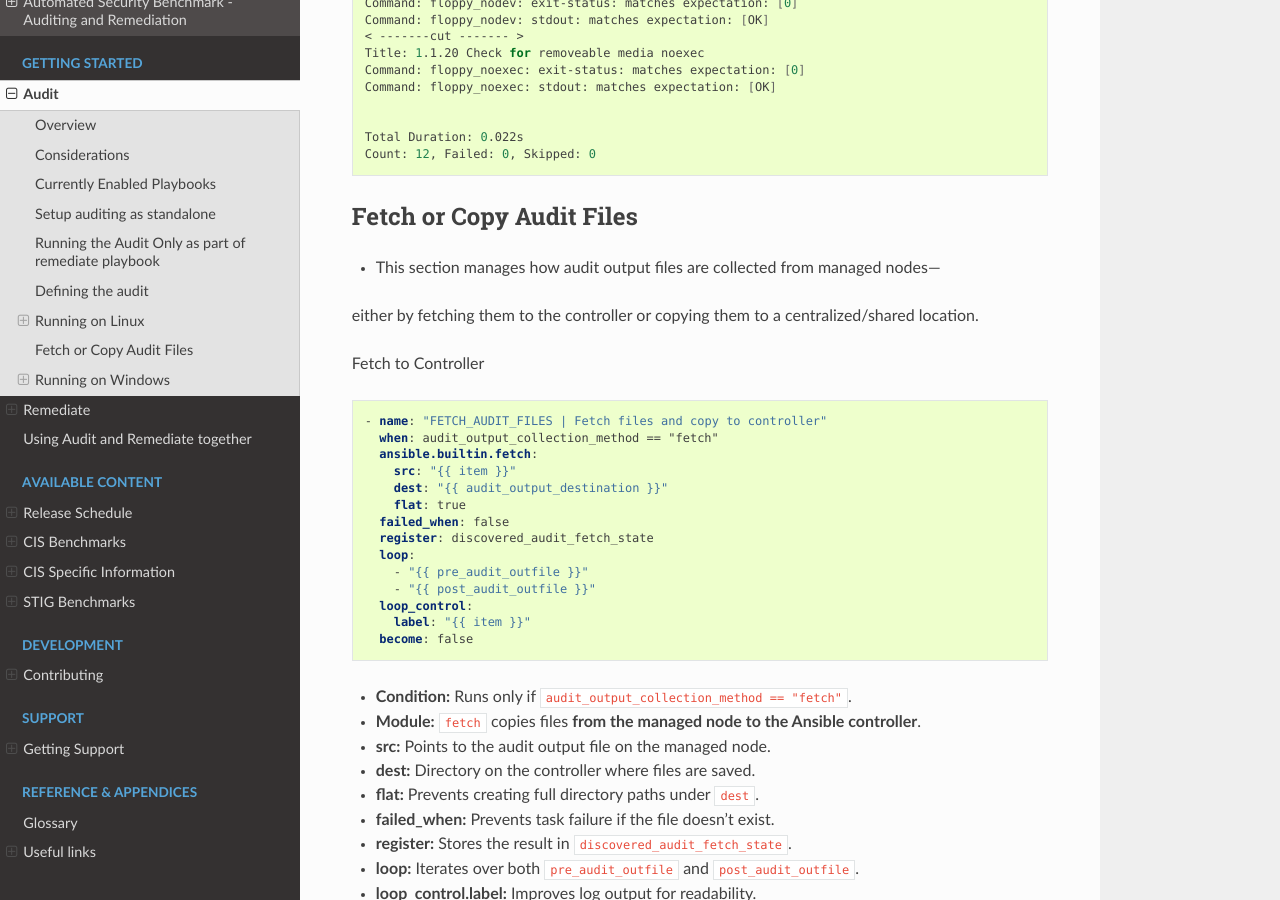
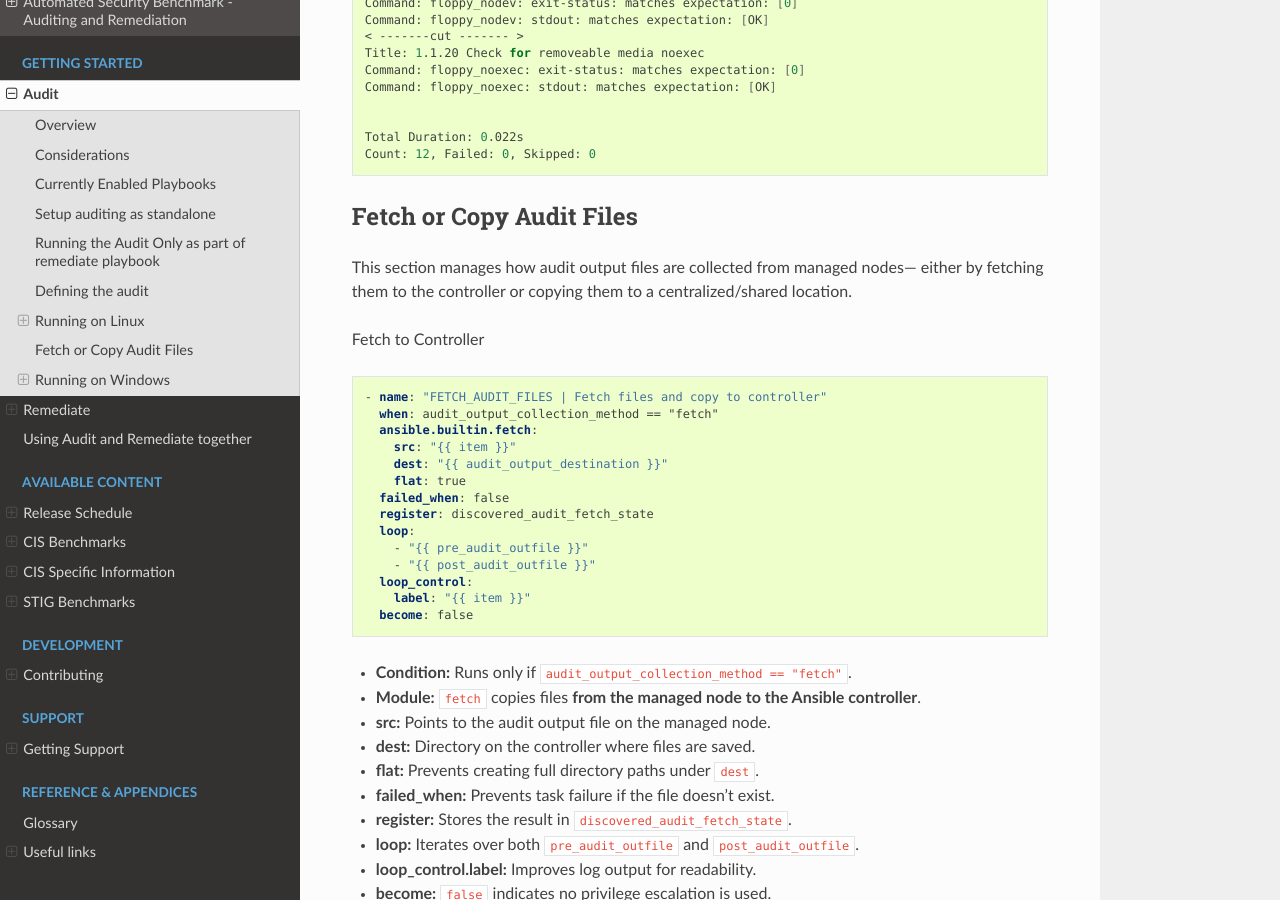
Before and after one commit to ansible-lockdown/MPG-AL-READTHEDOCS, a Sphinx documentation site: the page built from docs/source/audit/getting-started-audit.rst, in a window 1280 px wide and 900 px high, scrolled down 8019 px. Built offline with Sphinx 7.4.7 and the Read the Docs theme 3.1.0, drawn with Linux system fonts in a browser that asks for light colours.

```diff
--- a/docs/source/audit/getting-started-audit.rst
+++ b/docs/source/audit/getting-started-audit.rst
@@ -408,7 +408,7 @@ example:
 Fetch or Copy Audit Files
 -------------------------
 
-- This section manages how audit output files are collected from managed nodes—
+This section manages how audit output files are collected from managed nodes—
 either by fetching them to the controller or copying them to a centralized/shared location.
 
 Fetch to Controller
```
